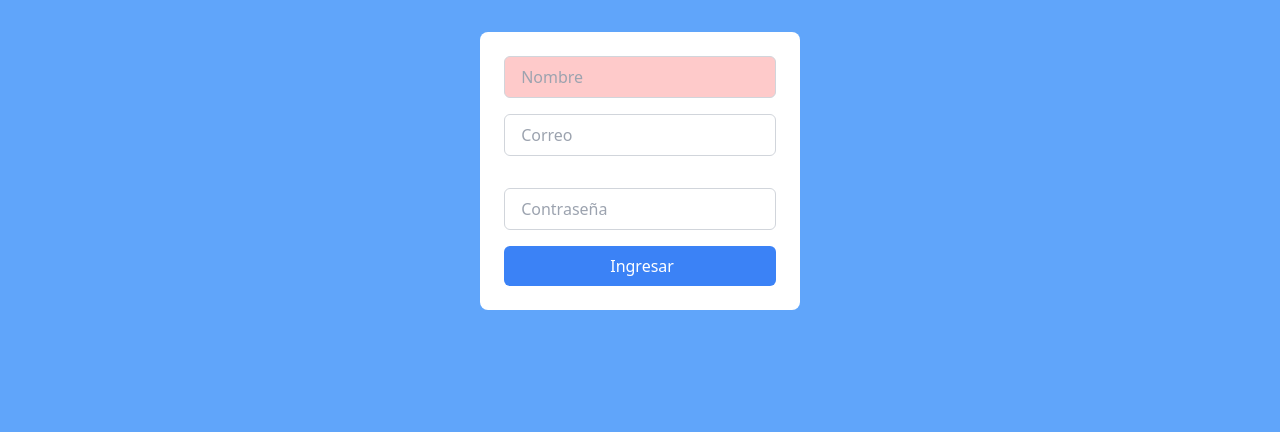
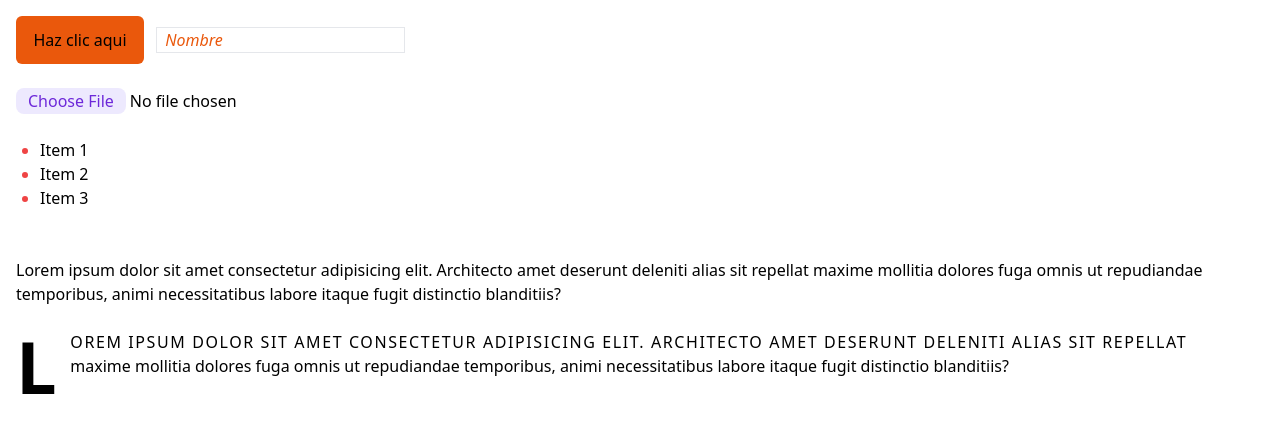
Before and after one commit to CasJuan/practicasTailw, a website: page src/index.html in a window 1280 px wide. Drawn offline with Linux system fonts and the light colour scheme.

Commit message:
pseudoclases

```diff
--- a/src/index.html
+++ b/src/index.html
@@ -6,7 +6,7 @@
     <title>Tailwind</title>
     <link href="./output.css" rel="stylesheet">
 </head>
-<body class="bg-blue-400">
+<body class="p-4">
     <!-- <h2 class="bg-lime-600 text-azul-oscuro">Tailwind</h2>
     <h2 class="bg-lime-700">en</h2>
     <h2 class="bg-lime-800">CodingTube</h2> -->
@@ -21,7 +21,7 @@
         </div>
      -->
 
-        <form action="" class="bg-white w-80 mx-auto my-8 rounded-lg p-6">
+        <!-- <form action="" class="bg-white w-80 mx-auto my-8 rounded-lg p-6">
 
             <input  class="border border-gray-300 w-full px-3 py-2 mb-4 rounded-md disabled:bg-red-200" placeholder=" Nombre " type="text" disabled>
 
@@ -32,11 +32,35 @@
 
             <input  class="bg-blue-500 w-full py-2 text-white rounded-md cursor-pointer hover:bg-blue-400" value=" Ingresar" type="submit">
 
+        </form> -->
 
 
+        <button class="bg-orange-600 w-32 p-3 rounded-md after:content-[' ']  after:absolute after:left-32 after:border-8 after:border-transparent after:border-l-orange-600 after:top-4">Haz clic aqui</button>
 
-        </form>
+        <input type="text" placeholder="Nombre" class="border ml-2 px-2 placeholder:text-orange-600 placeholder:italic">
+
+        <br>
+        <br>
+
+        <input type="file" class="file:bg-violet-100 file:border-0 file:rounded-lg file:text-violet-700  file:px-3 hover:file:bg-violet-300">
 
 
+        <br>
+        <br>
+
+        <ul class="list-disc ml-6 marker:text-red-500 marker:font-bold">
+            <li>Item 1</li>
+            <li>Item 2</li>
+            <li>Item 3</li>
+        </ul>
+
+        <br>
+        <br>
+
+        <p class="selection:bg-green-200  selection:text-green-500">Lorem ipsum dolor sit amet consectetur adipisicing elit. Architecto amet deserunt deleniti alias sit repellat maxime mollitia dolores fuga omnis ut repudiandae temporibus, animi necessitatibus labore itaque fugit distinctio blanditiis?</p>
+
+        <br>
+
+        <p class="first-line:uppercase first-line:tracking-widest first-letter:text-7xl first-letter:font-bold  first-letter:mr-3 first-letter:float-left">Lorem ipsum dolor sit amet consectetur adipisicing elit. Architecto amet deserunt deleniti alias sit repellat maxime mollitia dolores fuga omnis ut repudiandae temporibus, animi necessitatibus labore itaque fugit distinctio blanditiis?</p>
 </body>
 </html>
```
Also changed, not shown: src/output.css.
